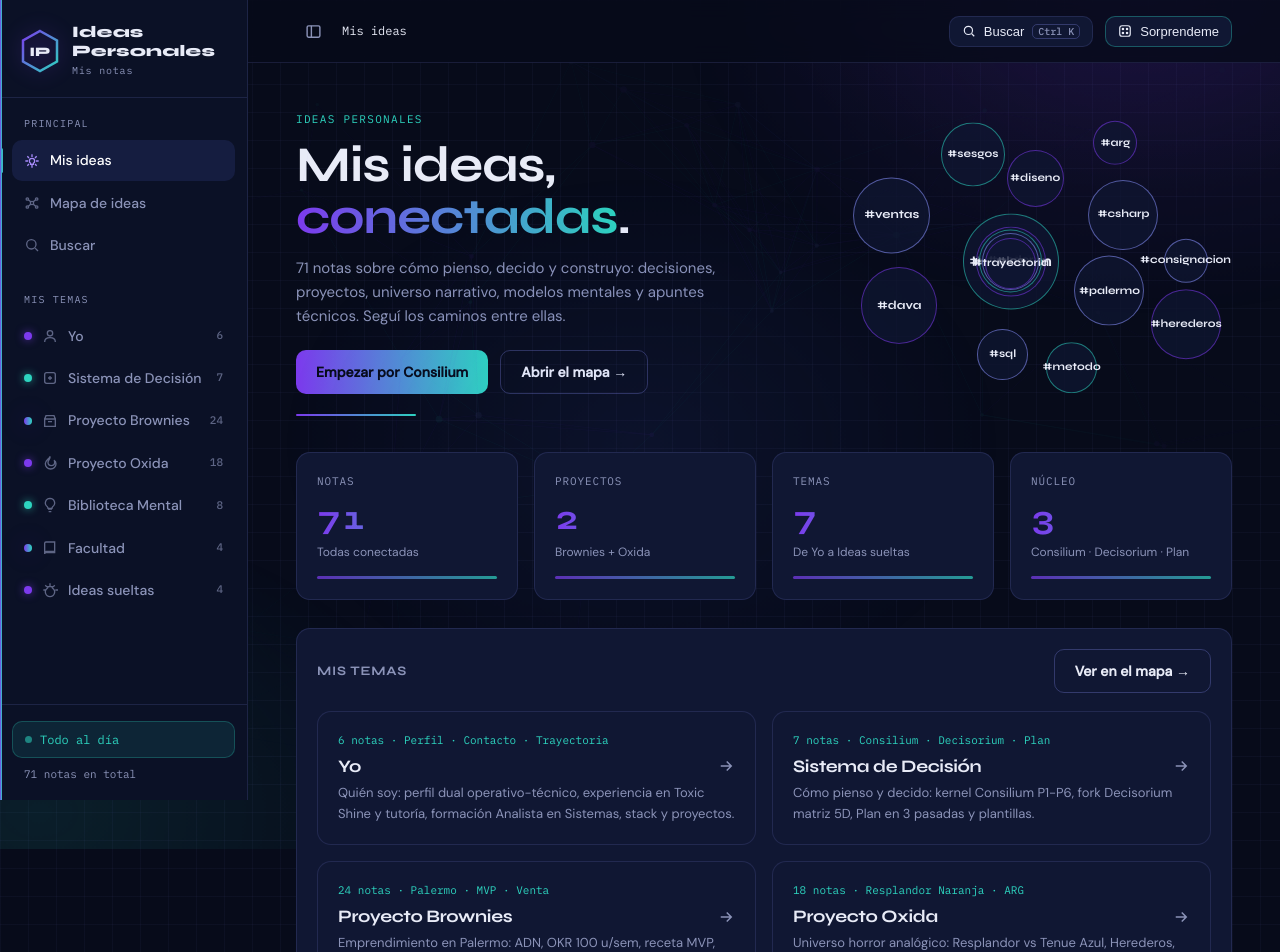
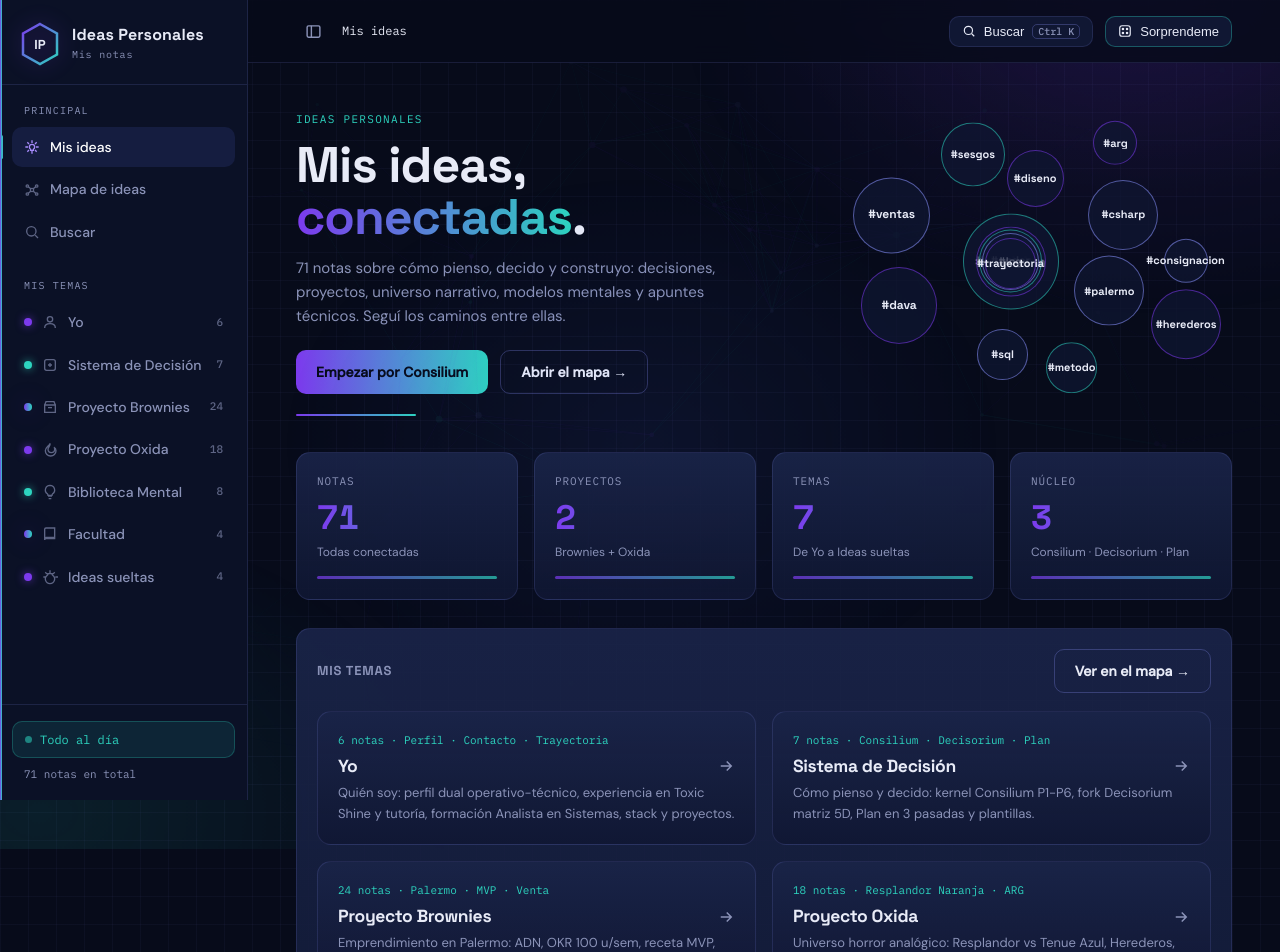
Before and after one commit to Isaacjesusacevedo/IdeasPersonales, a Vue app in the folder frontend/: page / in a window 1280 px wide. Shown: the top 952 px of the page. Built offline with nearby package versions, Linux system fonts and the light colour scheme.

Commit message:
estilo: Space Grotesk y superficies con profundidad (Iter3 Paso 2)

```diff
--- a/frontend/src/App.vue
+++ b/frontend/src/App.vue
@@ -106,7 +106,7 @@ const tipDe = (s: { id: string; nombre: string }) => `${s.nombre} · ${notasPorS
             </linearGradient>
           </defs>
           <polygon points="20,2 37,11.5 37,32.5 20,42 3,32.5 3,11.5" fill="none" stroke="url(#ipg)" stroke-width="2.5" />
-          <text x="20" y="27" text-anchor="middle" font-family="Syne, sans-serif" font-weight="800" font-size="13" fill="#e8ebf7">IP</text>
+          <text x="20" y="27" text-anchor="middle" font-family="'Space Grotesk', sans-serif" font-weight="700" font-size="13" fill="#e8ebf7">IP</text>
         </svg>
         <div class="brand-text">
           <div class="nav-brand-name">Ideas Personales</div>
--- a/frontend/src/assets/styles/main.css
+++ b/frontend/src/assets/styles/main.css
@@ -1,11 +1,13 @@
-@import url('https://fonts.googleapis.com/css2?family=Syne:wght@400;500;600;700;800&family=IBM+Plex+Mono:wght@300;400;500&family=DM+Sans:wght@300;400;500&display=swap');
+@import url('https://fonts.googleapis.com/css2?family=Space+Grotesk:wght@500;600;700&family=IBM+Plex+Mono:wght@300;400;500&family=DM+Sans:wght@300;400;500&display=swap');
 
-/* ══ Tokens · identidad azul noche + morado + turquesa ══ */
+/* ══ Tokens · azul noche + morado + turquesa + índigo ══ */
 :root {
   --bg: #070b1a;
   --bg-2: #0b1126;
   --surface: #101733;
   --surface-2: #151d40;
+  --surface-grad: linear-gradient(180deg, rgba(26, 36, 72, 0.92) 0%, rgba(16, 23, 51, 0.88) 100%);
+  --panel-grad: linear-gradient(180deg, rgba(17, 27, 56, 0.9) 0%, rgba(11, 17, 38, 0.86) 100%);
   --border: rgba(139, 148, 255, 0.14);
   --border-strong: rgba(139, 148, 255, 0.28);
   --text: #e8ebf7;
@@ -14,12 +16,14 @@
   --purple-soft: #a78bfa;
   --teal: #2dd4bf;
   --teal-deep: #14b8a6;
+  --indigo: #4f46e5;
   --grad: linear-gradient(90deg, #7c3aed 0%, #2dd4bf 100%);
   --glow-purple: 0 0 24px rgba(124, 58, 237, 0.35);
   --glow-teal: 0 0 24px rgba(45, 212, 191, 0.28);
+  --glow-indigo: 0 0 24px rgba(79, 70, 229, 0.35);
   --radius: 14px;
 
-  --font-display: 'Syne', sans-serif;
+  --font-display: 'Space Grotesk', sans-serif;
   --font-body: 'DM Sans', sans-serif;
   --font-mono: 'IBM Plex Mono', monospace;
 
@@ -195,7 +199,7 @@ a { color: inherit; }
 /* ══ Cards ══ */
 .card {
   position: relative;
-  background: var(--surface); border: 1px solid var(--border);
+  background: var(--surface-grad); border: 1px solid var(--border);
   border-radius: var(--radius); padding: 20px;
   transition: transform 0.18s ease, border-color 0.18s ease, box-shadow 0.18s ease;
 }
@@ -212,7 +216,7 @@ a.card:hover::before, .card.lift:hover::before { opacity: 1; }
 /* ══ Stats ══ */
 .stat-grid { display: grid; grid-template-columns: repeat(4, 1fr); gap: 16px; margin-bottom: 28px; }
 .stat-card {
-  background: var(--surface); border: 1px solid var(--border);
+  background: var(--surface-grad); border: 1px solid var(--border);
   border-radius: var(--radius); padding: 20px; position: relative; overflow: hidden;
   animation: rise-in 0.5s ease both;
 }
@@ -222,14 +226,15 @@ a.card:hover::before, .card.lift:hover::before { opacity: 1; }
 @keyframes rise-in { from { opacity: 0; transform: translateY(12px); } to { opacity: 1; transform: none; } }
 .stat-label { font-family: var(--font-mono); font-size: 11px; color: var(--text-muted); letter-spacing: 0.08em; text-transform: uppercase; margin-bottom: 10px; }
 .stat-value {
-  font-family: var(--font-display); font-size: 34px; font-weight: 800; line-height: 1;
+  font-family: var(--font-display); font-size: 34px; font-weight: 600; line-height: 1;
+  font-variant-numeric: tabular-nums;
   background: var(--grad); -webkit-background-clip: text; background-clip: text; color: transparent;
 }
 .stat-sub { font-size: 12px; color: var(--text-muted); margin-top: 8px; }
 .stat-bar { height: 3px; border-radius: 3px; background: var(--grad); margin-top: 14px; opacity: 0.7; }
 
 /* ══ Tablas ══ */
-.table-wrap { overflow-x: auto; border-radius: var(--radius); border: 1px solid var(--border); background: var(--surface); }
+.table-wrap { overflow-x: auto; border-radius: var(--radius); border: 1px solid var(--border); background: var(--panel-grad); }
 table { width: 100%; border-collapse: collapse; font-size: 13.5px; }
 thead tr { background: var(--bg-2); border-bottom: 1px solid var(--border); }
 thead th {
```
